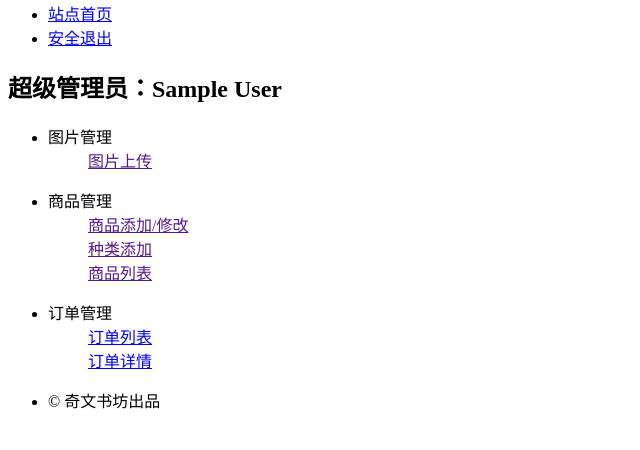
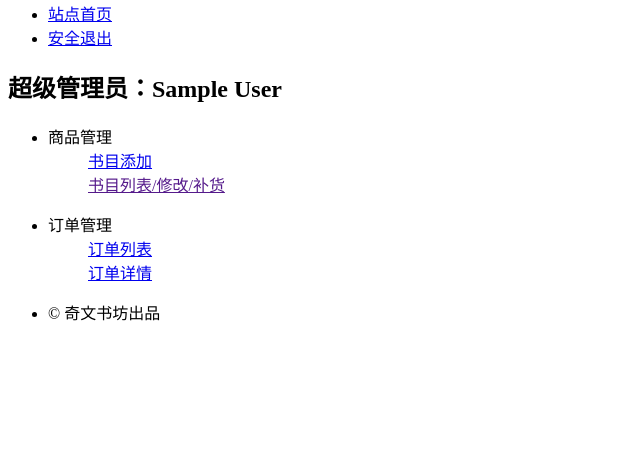
Before and after one commit to qwsfbookstore/bookstore, a PHP site: page /admin_index.php in a window 1280 px wide. Shown: the part 350-800 px from the top of the page, without its empty margins (0-640 px from the left). Run offline with PHP 8.4, Linux system fonts and the light colour scheme; the visitor is signed in with stand-in values (Sample User, id 1); some libraries are stand-ins or nearby versions.

Commit message:
Add files via upload

```diff
--- a/admin_index.php
+++ b/admin_index.php
@@ -2,7 +2,7 @@
 <html>
 <head>
     <meta charset="utf-8"/>
-    <title>后台管理系统</title>
+    <title>奇文书坊后台管理系统</title>
     <meta name="author" content="DeathGhost" />
     <link rel="stylesheet" type="text/css" href="css/style.css">
     <link rel="stylesheet" type="text/css" href="css/index.css">
@@ -26,24 +26,17 @@
     <h2>
         <?php
         session_start();
-            echo'超级管理员：'.$_SESSION['staff_name'];
+        echo'超级管理员：'.$_SESSION['staff_name'];
         ?>
     </h2>
     <ul>
-        <li>
-            <dl>
-                <!--当前链接则添加class:active-->
-                <dt>图片管理</dt>
-                <dd><a href=""  >图片上传</a></dd>
-            </dl>
-        </li>
+
         <li>
             <dl>
                 <!--当前链接则添加class:active-->
                 <dt>商品管理</dt>
-                <dd><a href="">商品添加/修改</a></dd>
-                <dd><a href="">种类添加</a></dd>
-                <dd><a href="">商品列表</a></dd>
+                <dd><a href="addproduct.html">书目添加</a></dd>
+                <dd><a href="">书目列表/修改/补货</a></dd>
             </dl>
         </li>
         <li>
```
